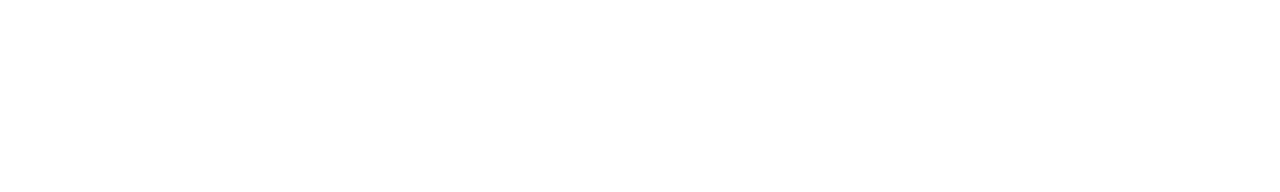
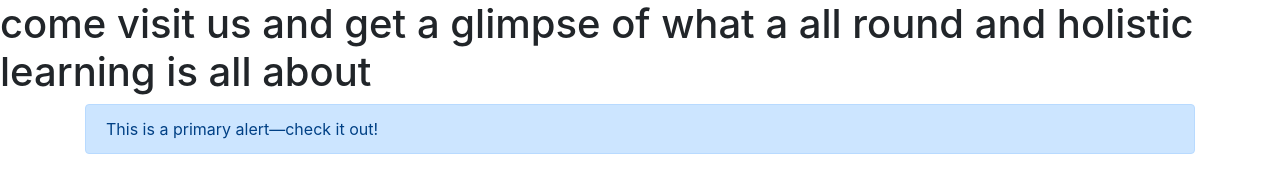
Before and after one commit to sachindhadwal12/CTS-batch-8, a plain HTML site: page About.html in a window 1280 px wide. Drawn offline with nearby package versions, Linux system fonts and the light colour scheme.

Commit message:
added the message

```diff
--- a/About.html
+++ b/About.html
@@ -5,10 +5,21 @@
     <meta charset="UTF-8">
     <meta name="viewport" content="width=device-width, initial-scale=1.0">
     <title>Document</title>
+    <link rel="stylesheet" href="https://stackpath.bootstrapcdn.com/bootstrap/4.5.2/css/bootstrap.min.css">
 </head>
 
 <body>
+<h1>come visit us and get a glimpse of what a all round and holistic learning is all about</h1>
+<div class="container">
+    <div class="alert alert-primary" role="alert">
+      This is a primary alert—check it out!
+    </div>
+  </div>
 
+  <!-- Bootstrap JS (optional, for certain components like modals) -->
+  <script src="https://code.jquery.com/jquery-3.5.1.slim.min.js"></script>
+  <script src="https://cdn.jsdelivr.net/npm/@popperjs/core@2.5.4/dist/umd/popper.min.js"></script>
+  <script src="https://stackpath.bootstrapcdn.com/bootstrap/4.5.2/js/bootstrap.min.js"></script>
 </body>
 
 </html>
```
